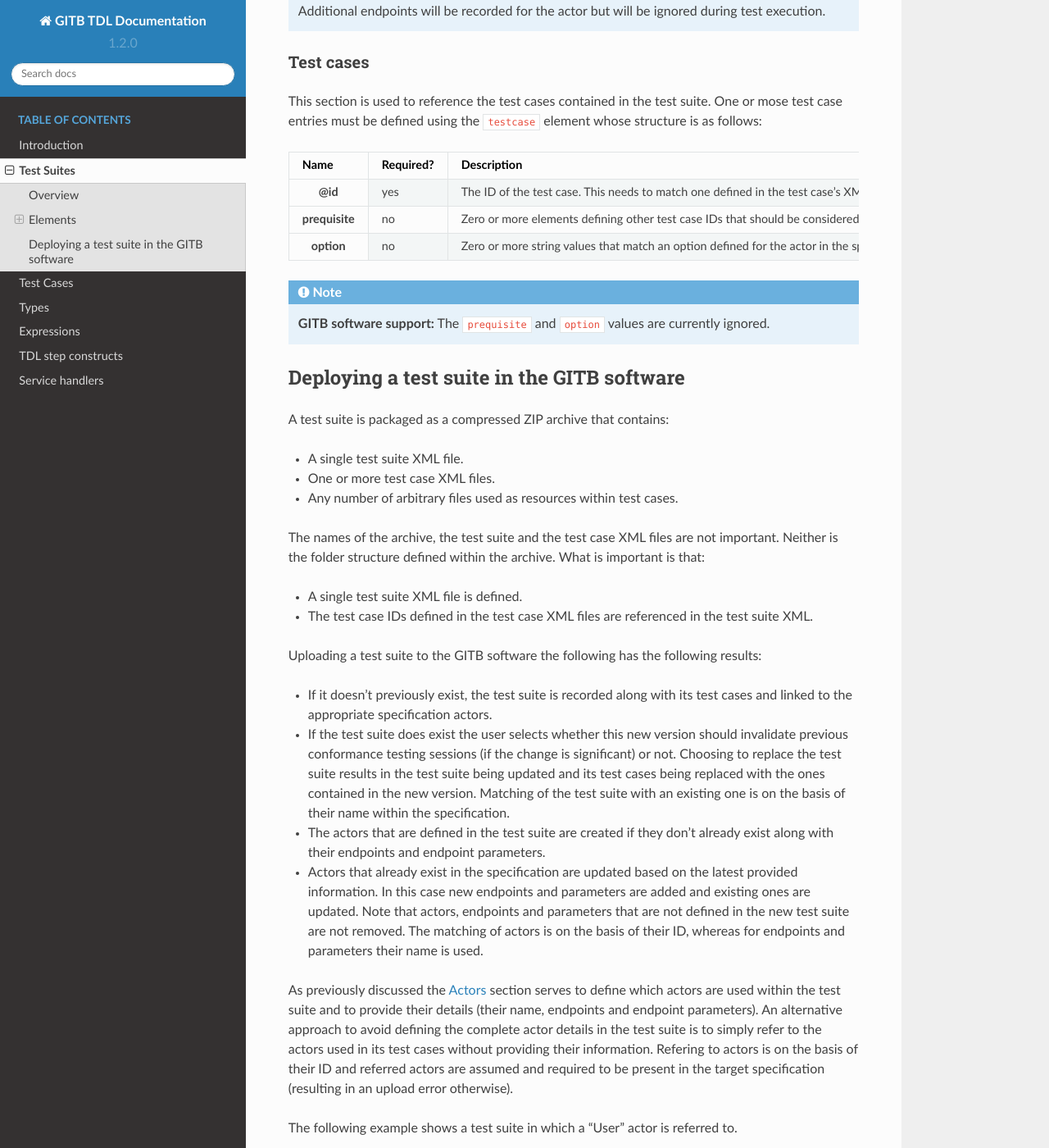
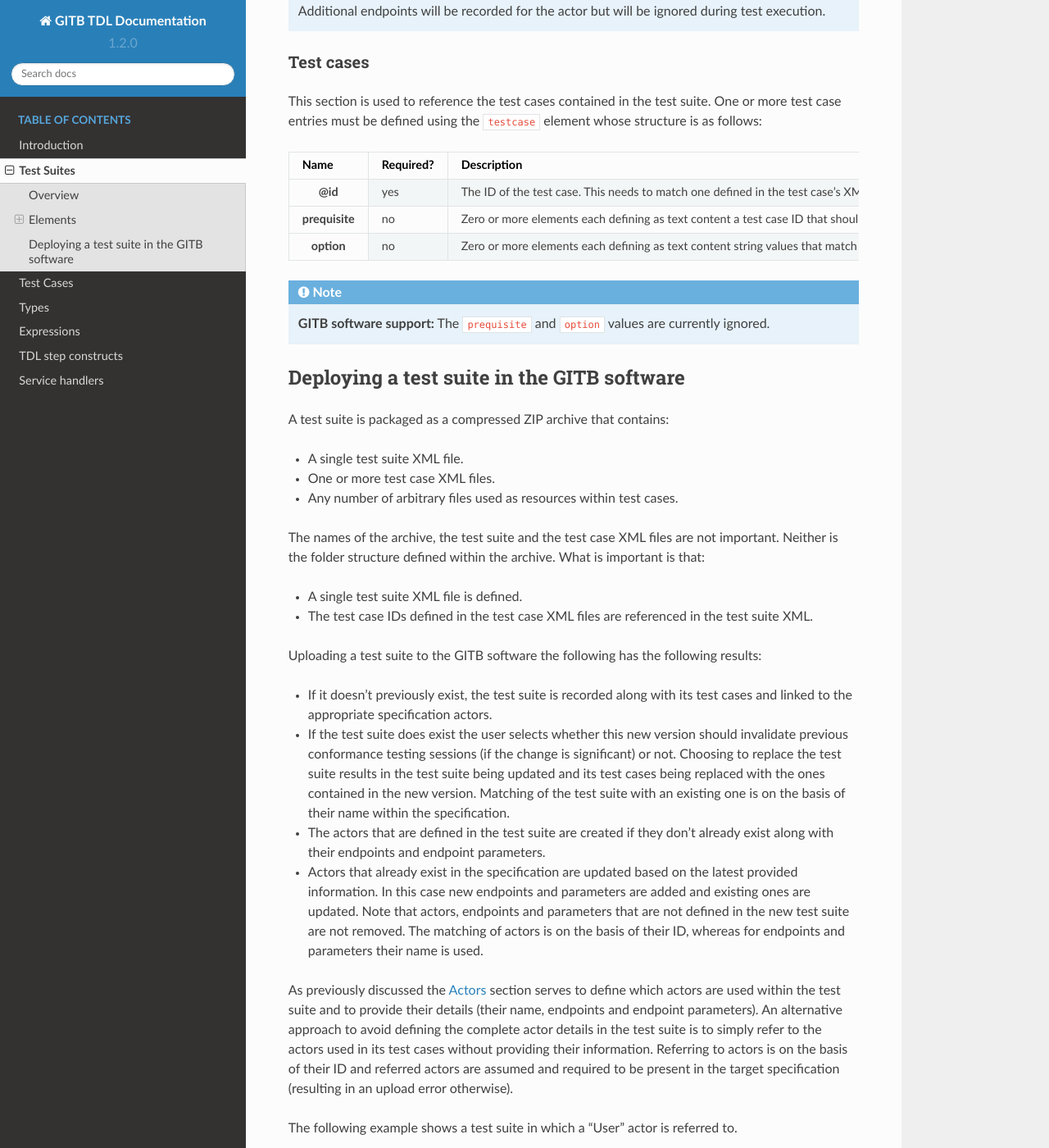
Before and after one commit to ISAITB/docs-tdl, a Sphinx documentation site: the page built from source/testsuite/index.rst, in a window 1280 px wide and 1400 px high, scrolled down 4976 px. Shown: the whole window at 82% size. Built offline with Sphinx 7.4.7 and the Read the Docs theme 2.0.0, drawn with Linux system fonts in a browser that asks for light colours.

Commit message:
Spelling corrections

```diff
--- a/source/expressions/index.rst
+++ b/source/expressions/index.rst
@@ -9,7 +9,7 @@
 test case's  ``namespaces`` element (see :ref:`test-case-namespaces`) where a prefix is used to identify each language used.
 The default expression language assumed by GITB TDL is XPath 1.0 given that processing XML constructs is one of the more frequent needs
 when conformance testing for content specifications. However, the use of XPath does not restrict us to using XML documents as variables;
-XPath provides sufficient expressiveness to define most operation you would need to support (albeit not always in the most intuituve way).
+XPath provides sufficient expressiveness to define most operation you would need to support (albeit not always in the most intuitive way).
 
 The following ``assign`` operations illustrate some interesting examples:
 
@@ -106,7 +106,7 @@
 
 As you have seen in the previous examples, referring to variables is a very common use case in GITB TDL expressions. Variable
 references are done as ``$VARIABLE``, i.e. using the ``$`` character, followed by the variable's name. Furthermore, when
-an expression consists only of a variable reference without other XPath elements it is refered to as a **pure variable reference**.
+an expression consists only of a variable reference without other XPath elements it is referred to as a **pure variable reference**.
 As we have discussed in :ref:`test-case-types-type-convesions`, pure variable references are important when we need to convert
 variables from one type to another in ``assign`` steps.
 
--- a/source/introduction/index.rst
+++ b/source/introduction/index.rst
@@ -119,7 +119,7 @@
 
 * They define properties relevant to the testing (think of them as actor-specific configuration elements).
 * Each test case foresees that actors are either simulated by the test bed or are the focus of the test. In the latter case
-  they are refered to as having a role of **SUT** (System Under Test).
+  they are referred to as having a role of **SUT** (System Under Test).
 
 .. _introduction-concepts-messaging-handlers:
 
@@ -130,7 +130,7 @@
 messaging for actors, defining how these receive and send messages. How this actually takes place can be
 completely arbitrary and is not tied to a specific protocol. What is important is that the test bed can signal to the handler that
 it needs to send data or similarly signal that it is waiting to receive data. In this latter case, the handler notifies the
-test bed by means of a callback with the relevant received payload.
+test bed by means of a call-back with the relevant received payload.
 
 To enable interaction with the test bed, messaging handlers implement the GITB messaging service API [TODO]. This interface defines the
 methods needed to signal events between the test bed and the handler and provide relevant input and output. Implementations can
--- a/source/testsuite/index.rst
+++ b/source/testsuite/index.rst
@@ -111,8 +111,8 @@
     :stub-columns: 1
     :header: "Name", "Required?", "Description"
 
-    name, yes, The name of the endpoint that must be unique for the actor.
-    desc, no, A description to explain the purpose of this endpoint.
+    @name, yes, The name of the endpoint that must be unique for the actor.
+    @desc, no, A description to explain the purpose of this endpoint.
     config, yes, One or more elements to define each of the endpoint's parameters.
 
 The ``config`` elements defining an endpoint's parameters are structured as follows:
@@ -211,7 +211,7 @@
 Test cases
 ~~~~~~~~~~
 
-This section is used to reference the test cases contained in the test suite. One or mose test case entries must be defined using the
+This section is used to reference the test cases contained in the test suite. One or more test case entries must be defined using the
 ``testcase`` element whose structure is as follows:
 
 .. csv-table::
@@ -219,8 +219,8 @@
     :header: "Name", "Required?", "Description"
 
     @id, yes, The ID of the test case. This needs to match one defined in the test case's XML file (see :ref:`test-case`).
-    prequisite, no, Zero or more elements defining other test case IDs that should be considered as prerequisites before running this one.
-    option, no, Zero or more string values that match an option defined for the actor in the specification.
+    prequisite, no, Zero or more elements each defining as text content a test case ID that should be considered as a prerequisite before running this one.
+    option, no, Zero or more elements each defining as text content string values that match an option defined for the actor in the specification.
 
 .. note::
     **GITB software support:** The ``prequisite`` and ``option`` values are currently ignored.
@@ -255,7 +255,7 @@
 
 As previously discussed the :ref:`test-suite-actors` section serves to define which actors are used within the test suite and to provide their details (their name, endpoints
 and endpoint parameters). An alternative approach to avoid defining the complete actor details in the test suite is to simply refer to the actors used
-in its test cases without providing their information. Refering to actors is on the basis of their ID and referred actors are assumed and required to be present in the
+in its test cases without providing their information. Referring to actors is on the basis of their ID and referred actors are assumed and required to be present in the
 target specification (resulting in an upload error otherwise).
 
 The following example shows a test suite in which a "User" actor is referred to.
--- a/source/types/index.rst
+++ b/source/types/index.rst
@@ -38,10 +38,10 @@
 Variables of type ``list`` can contain an arbitrary sequence of elements. A key difference however when comparing to a ``map`` is that
 the elements contained in a ``list`` are of a single type. This type is defined when the ``list`` is declared in the test case's :ref:`test-case-variables` section.
 
-.. _test-case-types-type-convesions:
+.. _test-case-types-type-conversions:
 
-Type convesions
-~~~~~~~~~~~~~~~
+Type conversions
+~~~~~~~~~~~~~~~~
 
 It is often the case when executing a test case that we need to convert a session context variable of one type to another. An an example
 consider a ``string`` variable containing XML content that we want to validate using a validator that only expects ``binary`` or ``object``
```
Also changed, not shown: source/constructs/index.rst (+8 -8 lines), source/testcase/index.rst (+8 -8 lines).
